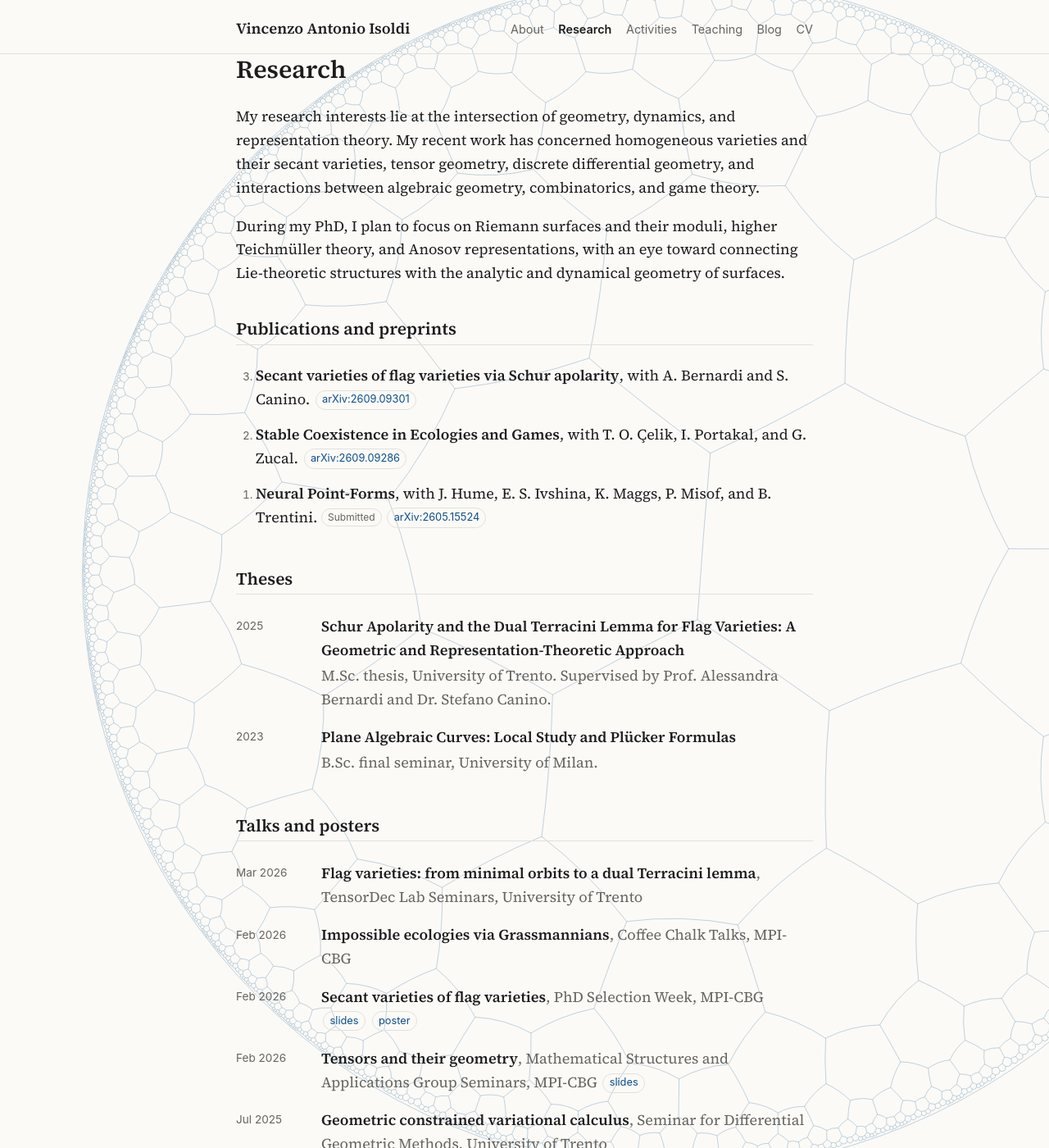
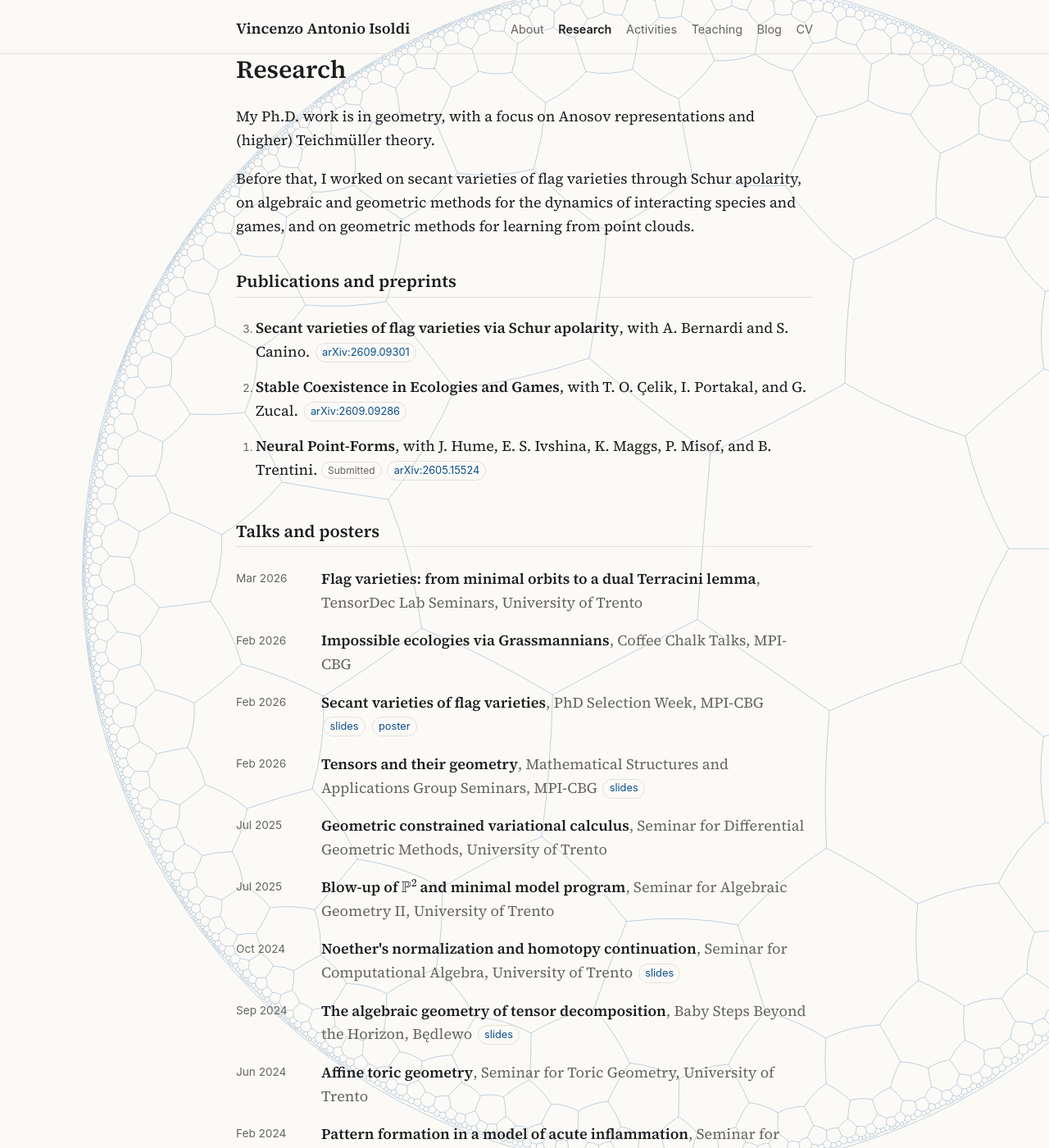
Before and after one commit to vincenzoisoldia/vincenzoisoldia.github.io, a Jekyll site: the page built from research.md, in a window 1280 px wide and 1400 px high. Shown: the whole window at 82% size. Built offline with Jekyll 4.4.1, drawn with Linux system fonts in a browser that asks for light colours.

Commit message:
Remove theses section and rewrite research intro
Co-Authored-By: Claude Opus 5.5 <noreply@anthropic.com>

```diff
--- a/research.md
+++ b/research.md
@@ -5,9 +5,9 @@ permalink: /research/
 math: true
 ---
 
-My research interests lie at the intersection of geometry, dynamics, and representation theory. My recent work has concerned homogeneous varieties and their secant varieties, tensor geometry, discrete differential geometry, and interactions between algebraic geometry, combinatorics, and game theory.
+My Ph.D. work is in geometry, with a focus on Anosov representations and (higher) Teichmüller theory.
 
-During my PhD, I plan to focus on Riemann surfaces and their moduli, higher Teichmüller theory, and Anosov representations, with an eye toward connecting Lie-theoretic structures with the analytic and dynamical geometry of surfaces.
+Before that, I worked on secant varieties of flag varieties through Schur apolarity, on algebraic and geometric methods for the dynamics of interacting species and games, and on geometric methods for learning from point clouds.
 
 ## Publications and preprints
 
@@ -25,19 +25,6 @@ During my PhD, I plan to focus on Riemann surfaces and their moduli, higher Teic
 {% endfor %}
 </ol>
 
-## Theses
-
-<ul class="entries">
-  <li class="entry">
-    <span class="entry-date">2025</span>
-    <div><span class="entry-title">Schur Apolarity and the Dual Terracini Lemma for Flag Varieties: A Geometric and Representation-Theoretic Approach</span><p class="entry-detail">M.Sc. thesis, University of Trento. Supervised by Prof. Alessandra Bernardi and Dr. Stefano Canino.</p></div>
-  </li>
-  <li class="entry">
-    <span class="entry-date">2023</span>
-    <div><span class="entry-title">Plane Algebraic Curves: Local Study and Plücker Formulas</span><p class="entry-detail">B.Sc. final seminar, University of Milan.</p></div>
-  </li>
-</ul>
-
 ## Talks and posters
 
 {% include entries.html items=site.data.talks %}
```
